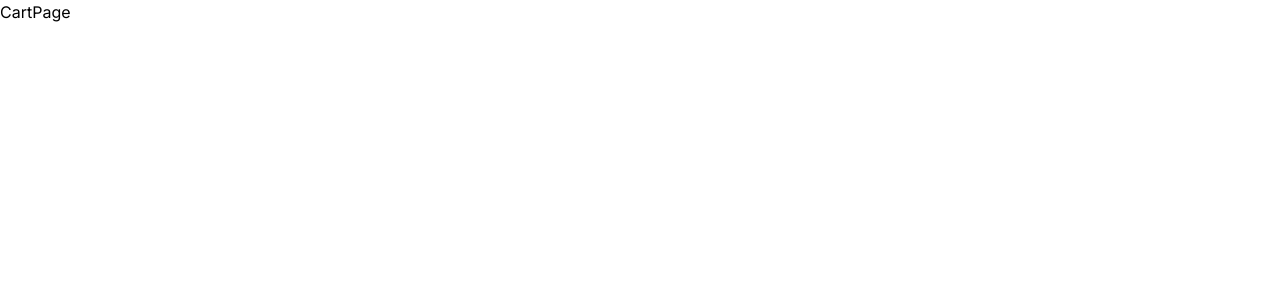
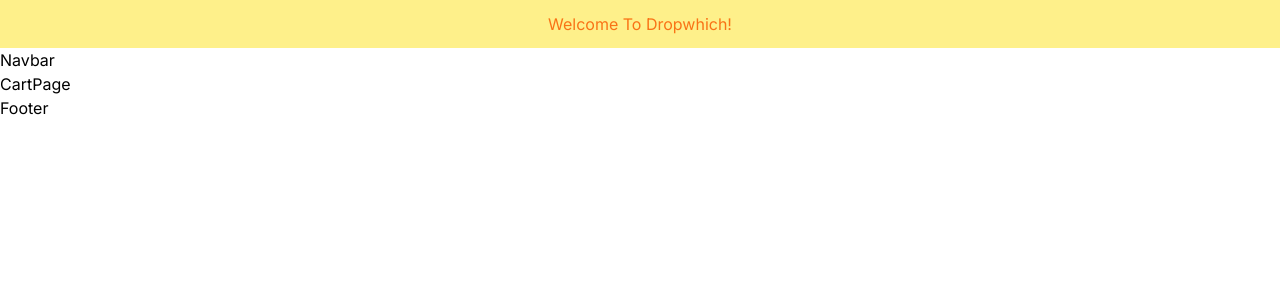
Before and after one commit to lissashea/fooddeliveryapp, a Next.js app: page /cart in a window 1280 px wide. Shown: the top 300 px of the page. Built offline with nearby package versions, Linux system fonts and the light colour scheme.

Commit message:
notifications

```diff
--- a/src/app/layout.tsx
+++ b/src/app/layout.tsx
@@ -1,7 +1,9 @@
 import './globals.css'
 import type { Metadata } from 'next'
 import { Inter } from 'next/font/google'
-
+import Notification from '@/components/Notification'
+import Navbar from '@/components/Navbar'
+import Footer from '@/components/Footer'
 const inter = Inter({ subsets: ['latin'] })
 
 export const metadata: Metadata = {
@@ -16,7 +18,12 @@
 }) {
   return (
     <html lang="en">
-      <body className={inter.className}>{children}</body>
+      <body className={inter.className}>
+        <Notification/>
+        <Navbar/>
+        {children}
+        <Footer/>
+        </body>
     </html>
   )
 }
--- /dev/null
+++ b/src/components/Footer.tsx
@@ -0,0 +1,9 @@
+import React from 'react'
+
+const Footer = () => {
+  return (
+    <div>Footer</div>
+  )
+}
+
+export default Footer
--- /dev/null
+++ b/src/components/Navbar.tsx
@@ -0,0 +1,9 @@
+import React from 'react'
+
+const Navbar = () => {
+  return (
+    <div>Navbar</div>
+  )
+}
+
+export default Navbar
--- /dev/null
+++ b/src/components/Notification.tsx
@@ -0,0 +1,9 @@
+import React from 'react'
+
+const Notification = () => {
+  return (
+    <div className='h-12 bg-yellow-200 text-orange-500 px-4 flex items-center justify-center'>Welcome To Dropwhich!</div>
+  )
+}
+
+export default Notification
```
